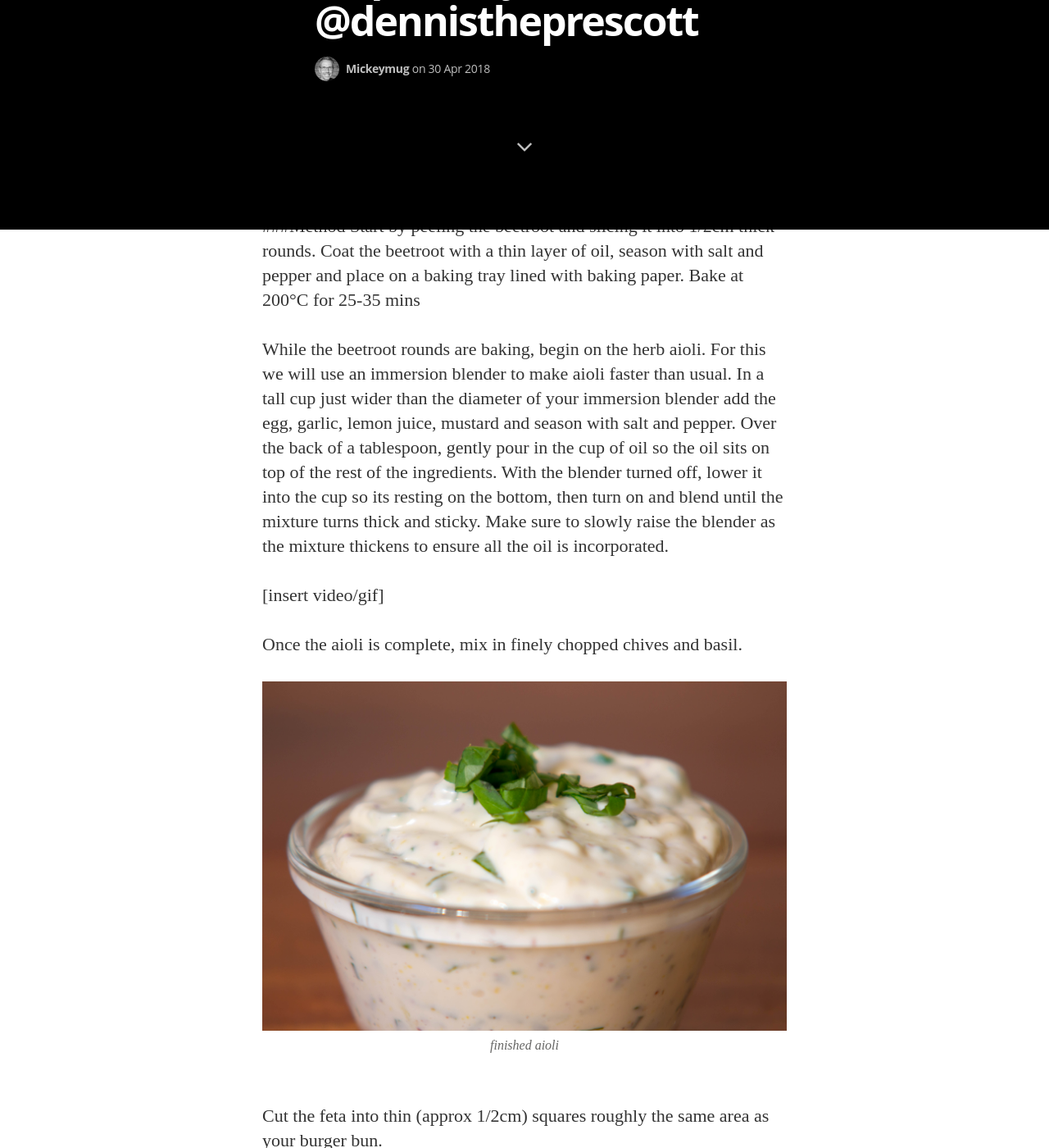
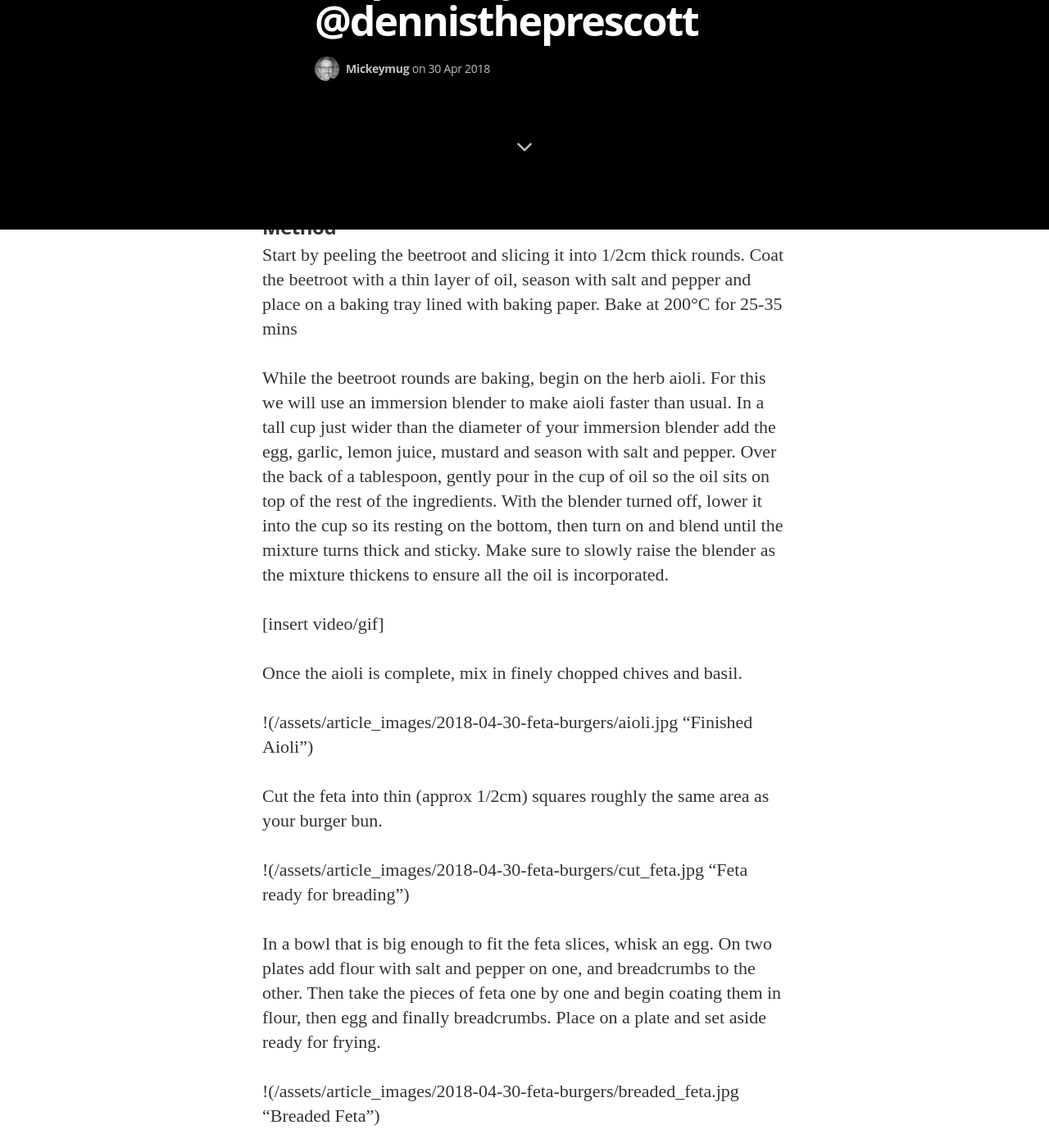
Before and after one commit to mtmeyer/mtmeyer.github.io, a Jekyll site: the page built from _posts/2018-04-30-feta-burgers.markdown, in a window 1280 px wide and 1400 px high, scrolled down 1120 px. Shown: the whole window at 82% size. Built offline with Jekyll 4.4.1, drawn with Linux system fonts in a browser that asks for light colours; nearby versions of some CDN libraries; some web fonts are replaced.

Commit message:
edits to feta burger post

```diff
--- a/_posts/2018-04-30-feta-burgers.markdown
+++ b/_posts/2018-04-30-feta-burgers.markdown
@@ -31,7 +31,7 @@ Breadcrumbs
 Canola/Vegetable/Sunflower oil for frying
 
 
-###Method
+### Method
 Start by peeling the beetroot and slicing it into 1/2cm thick rounds.  Coat the beetroot with a thin layer of oil, season with salt and pepper and place on a baking tray lined with baking paper.  Bake at 200°C for 25-35 mins
 
 While the beetroot rounds are baking, begin on the herb aioli.  For this we will use an immersion blender to make aioli faster than usual.  In a tall cup just wider than the diameter of your immersion blender add the egg, garlic, lemon juice, mustard and season with salt and pepper.  Over the back of a tablespoon, gently pour in the cup of oil so the oil sits on top of the rest of the ingredients.  With the blender turned off, lower it into the cup so its resting on the bottom, then turn on and blend until the mixture turns thick and sticky.  Make sure to slowly raise the blender as the mixture thickens to ensure all the oil is incorporated.
@@ -40,15 +40,15 @@ While the beetroot rounds are baking, begin on the herb aioli.  For this we will
 
 Once the aioli is complete, mix in finely chopped chives and basil.
 
-![finished aioli](/assets/article_images/2018-04-30-feta-burgers/aioli.jpg "Finished Aioli")
+!(/assets/article_images/2018-04-30-feta-burgers/aioli.jpg "Finished Aioli")
 
 Cut the feta into thin (approx 1/2cm) squares roughly the same area as your burger bun.
 
-![cut feta](/assets/article_images/2018-04-30-feta-burgers/cut_feta.jpg "Feta ready for breading")
+!(/assets/article_images/2018-04-30-feta-burgers/cut_feta.jpg "Feta ready for breading")
 
 In a bowl that is big enough to fit the feta slices, whisk an egg.  On two plates add flour with  salt and pepper on one, and breadcrumbs to the other.  Then take the pieces of feta one by one and begin coating them in flour, then egg and finally breadcrumbs.  Place on a plate and set aside ready for frying.
 
-![breaded feta](/assets/article_images/2018-04-30-feta-burgers/breaded_feta.jpg "Breaded Feta")
+!(/assets/article_images/2018-04-30-feta-burgers/breaded_feta.jpg "Breaded Feta")
 
 To prepare the burgers, begin by mincing the bacon as finely as possible.  It's important the bacon is finely minced as the burgers will not hold together properly if the pieces are too large.  Mix the minced bacon with the beef mince until combined.  Make sure to not overwork the mince as this will lead to a tough burger.  Form the mince into approx. 1cm thick patties that are a bit larger than the brioche buns (the burgers will shrink in cooking) and season both sides of the burgers with salt and pepper.
 
```
Also changed, not shown: 8 other files.
